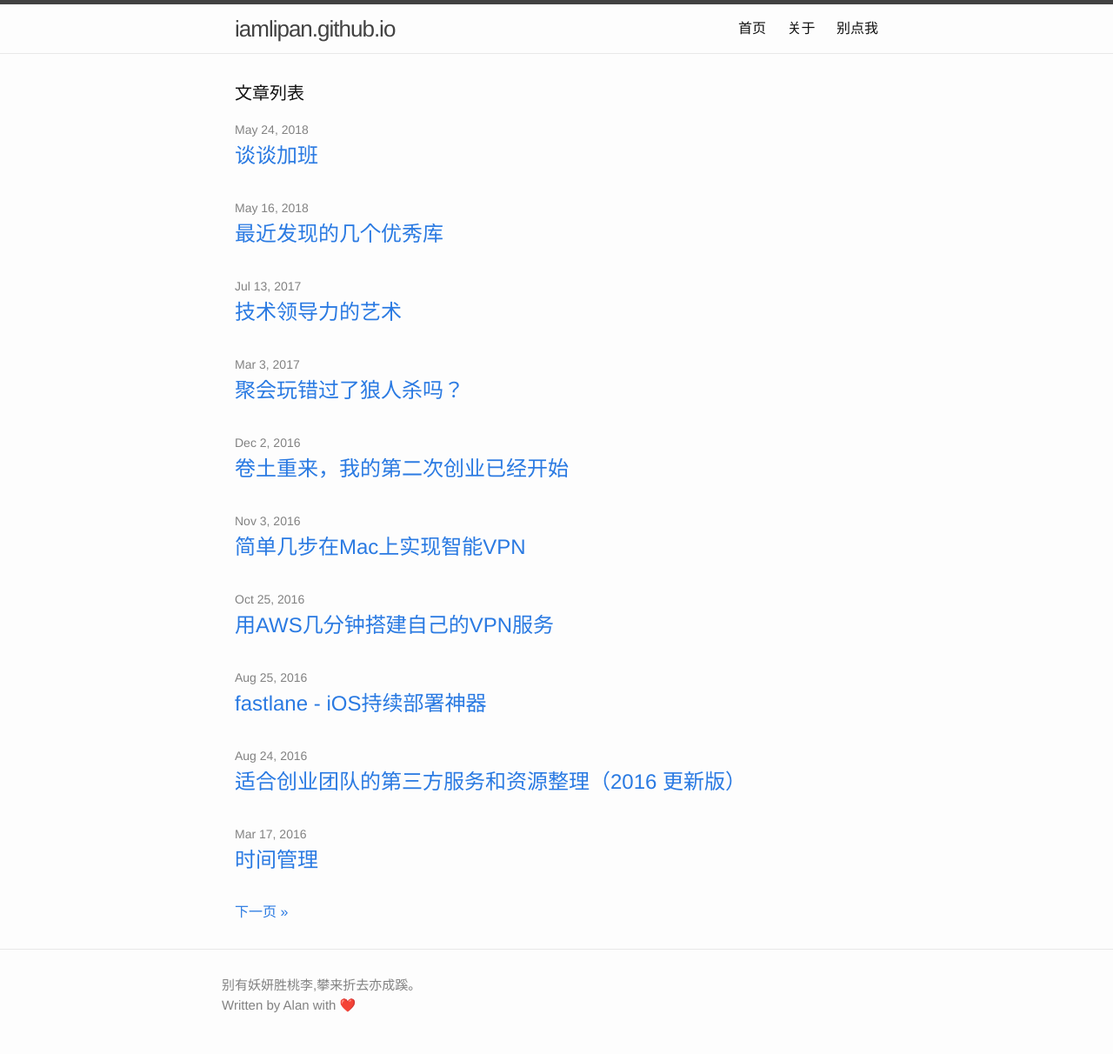
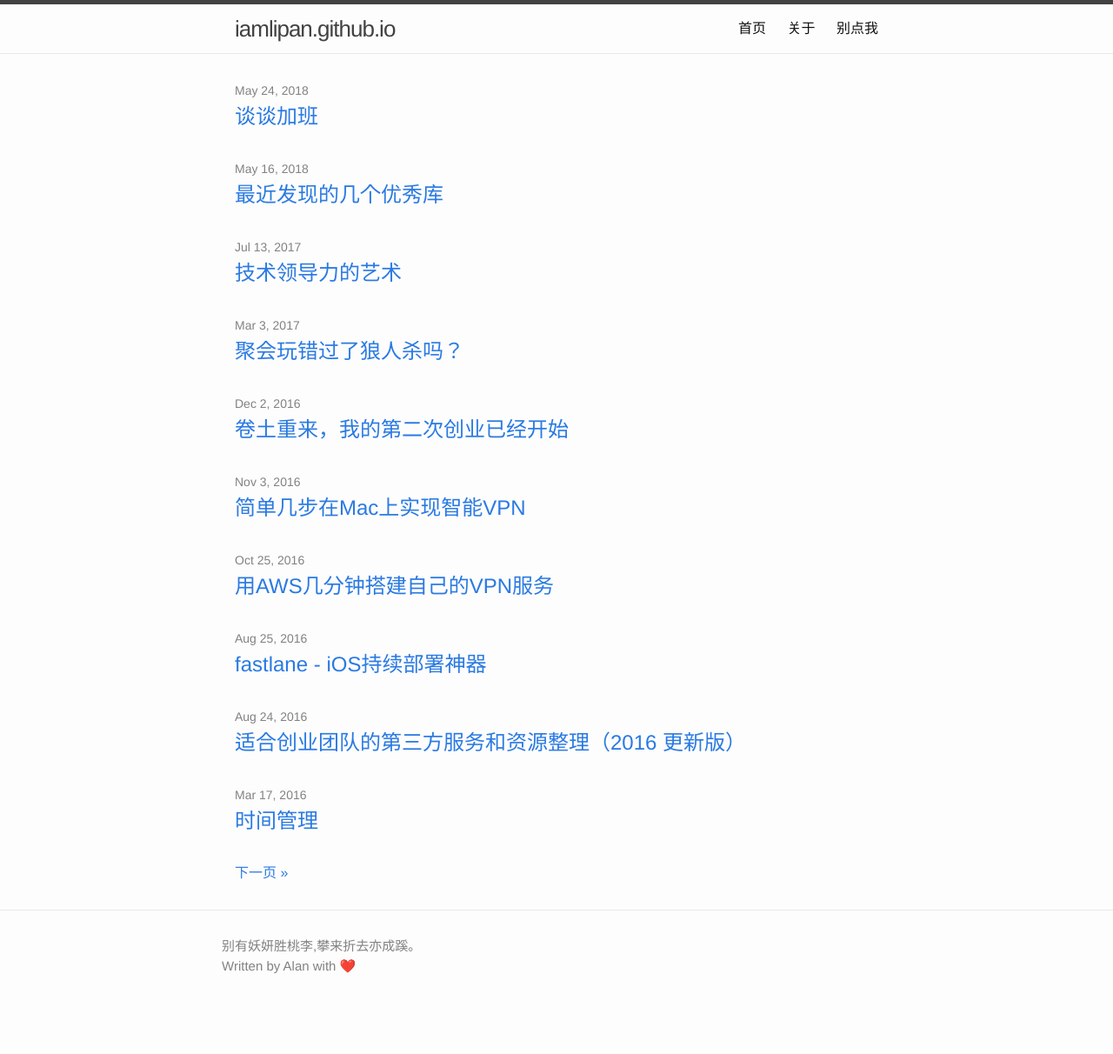
Before and after one commit to iamlipan/iamlipan.github.io, a Jekyll site: the page built from index.html, in a window 1280 px wide. Shown: the whole page at 87% size. Built offline with Jekyll 4.4.1, drawn with Linux system fonts in a browser that asks for light colours; the list of posts is cut into pages by our own code; after the commit the page ends 1167 px from its top, so only the background shows below that.

Commit message:
remove header

```diff
--- a/index.html
+++ b/index.html
@@ -4,8 +4,6 @@ title: 李攀的博客
 ---
 
 <div class="home">
-
-  <h1 class="page-heading">文章列表</h1>
 
   <ul class="post-list">
     {% for post in paginator.posts %}
```
